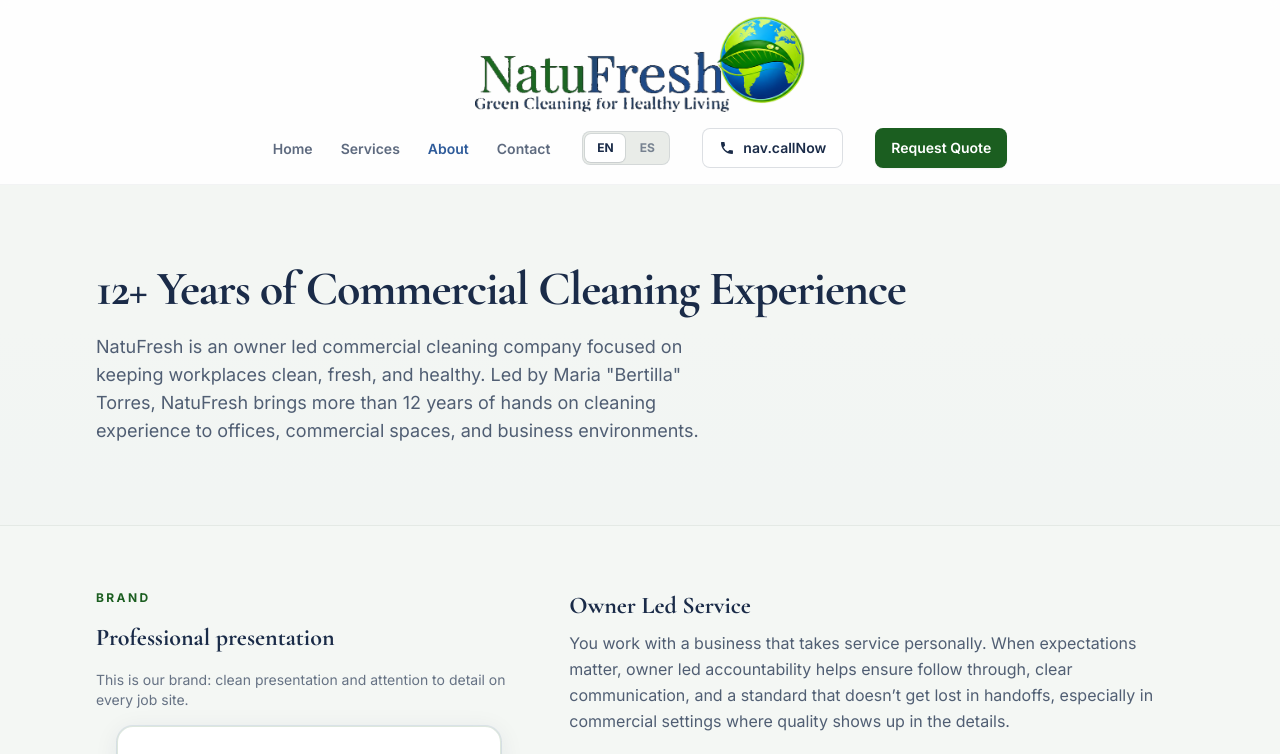
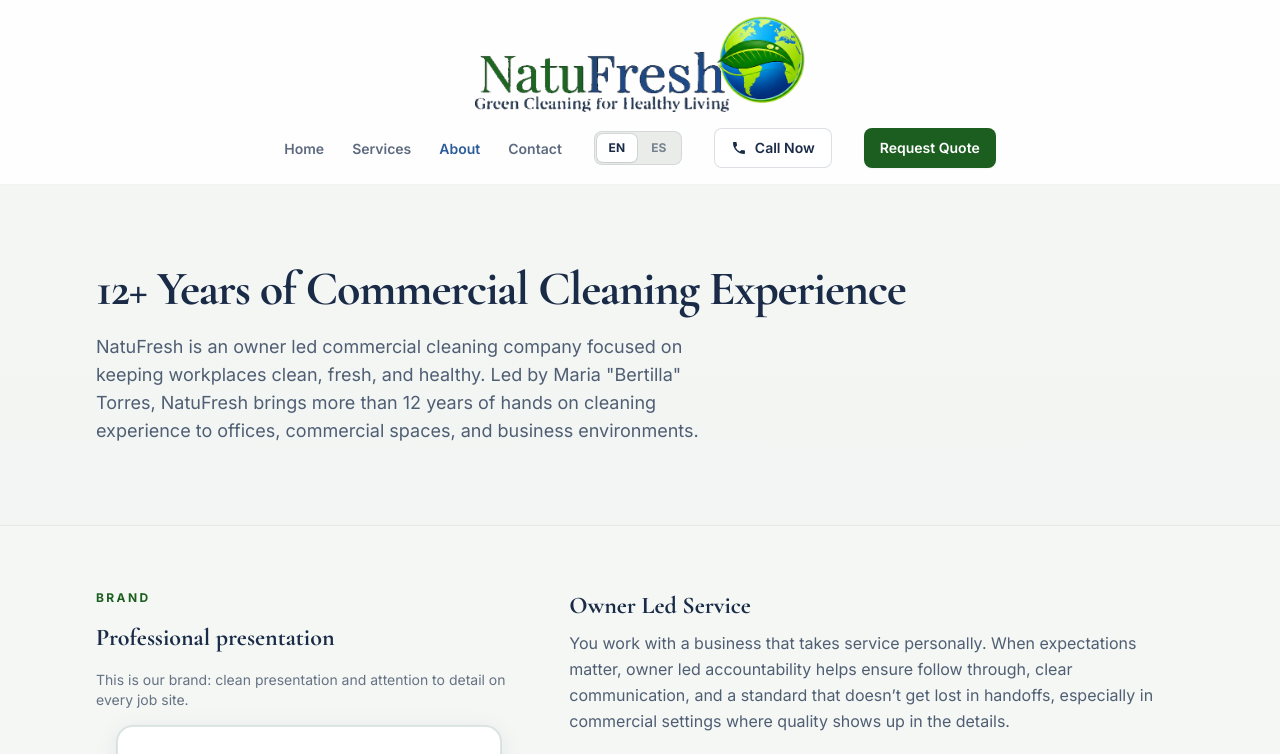
Before and after one commit to ronlenserdigital/NatuFresh, a React (Vite) app: page /about in a window 1280 px wide. Shown: the top 754 px of the page. Built offline with nearby package versions, Linux system fonts and the light colour scheme.

Commit message:
Add nav.callNow label (EN/ES)

```diff
--- a/src/i18n/en.ts
+++ b/src/i18n/en.ts
@@ -7,6 +7,7 @@
     about: "About",
     contact: "Contact",
     requestQuote: "Request Quote",
+    callNow: "Call Now",
     openMenu: "Open menu",
     closeMenu: "Close menu",
   },
--- a/src/i18n/es.ts
+++ b/src/i18n/es.ts
@@ -8,6 +8,7 @@
     about: "Nosotros",
     contact: "Contacto",
     requestQuote: "Solicitar cotización",
+    callNow: "Llamar ahora",
     openMenu: "Abrir menú",
     closeMenu: "Cerrar menú",
   },
```
